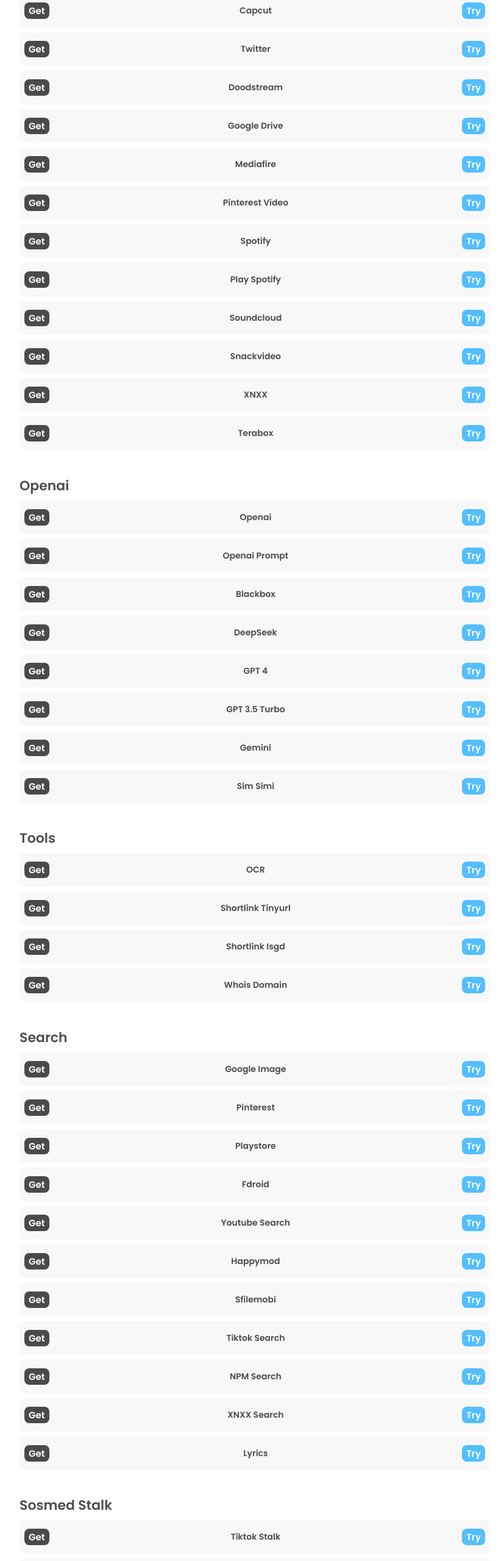
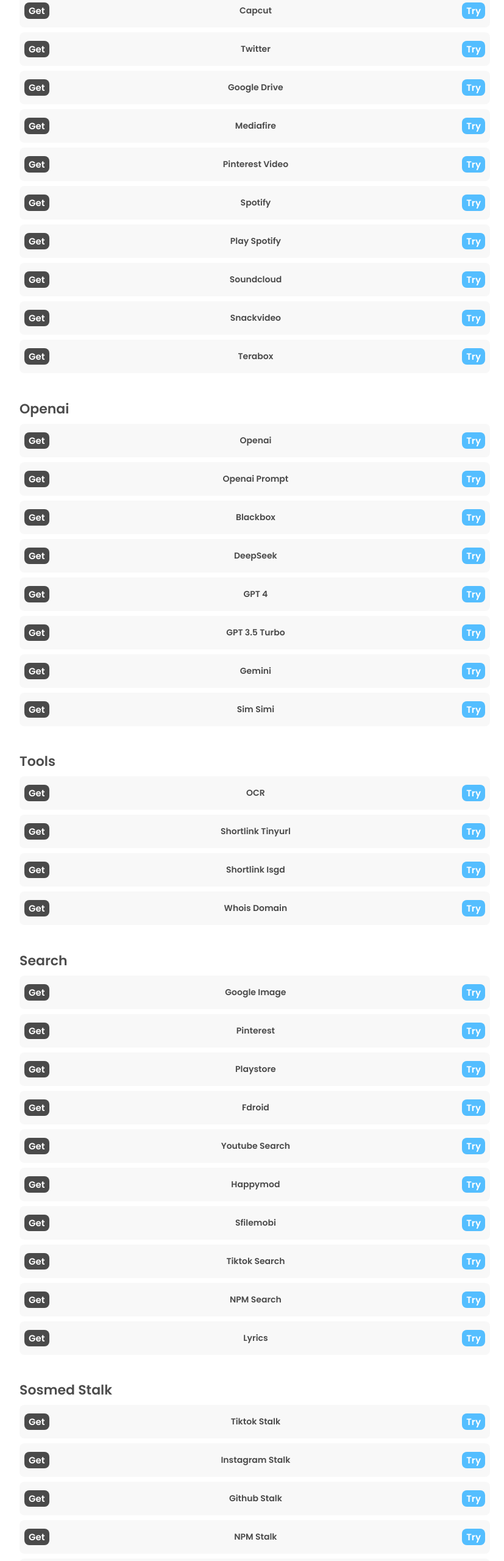
Before and after one commit to Zarukabot/zaruka-restapi, a website: page index.html in a window 1280 px wide. Shown: the part 900-3460 px from the top of the page at 61% size, without its empty margins (222-1049 px from the left). Drawn offline with Linux system fonts and the light colour scheme; a web font is replaced by a local one.

Commit message:
Update index.html

```diff
--- a/index.html
+++ b/index.html
@@ -260,12 +260,6 @@
 
           <div class="endpoints">
             <p class="method">Get</p>
-            <p class="name">Doodstream</p>
-            <a href="/api/download/doodstream?url=">Try</i></a>
-          </div>
-
-          <div class="endpoints">
-            <p class="method">Get</p>
             <p class="name">Google Drive</p>
             <a href="/api/download/gdrive?url=">Try</i></a>
           </div>
@@ -304,12 +298,6 @@
             <p class="method">Get</p>
             <p class="name">Snackvideo</p>
             <a href="/api/download/snackvideo?url=">Try</i></a>
-          </div>
-
-          <div class="endpoints">
-            <p class="method">Get</p>
-            <p class="name">XNXX</p>
-            <a href="/api/download/xnxxdl?url=">Try</i></a>
           </div>
 
           <div class="endpoints">
@@ -473,12 +461,6 @@
 
           <div class="endpoints">
             <p class="method">Get</p>
-            <p class="name">XNXX Search</p>
-            <a href="/api/search/xnxx?q=">Try</i></a>
-          </div>
-
-          <div class="endpoints">
-            <p class="method">Get</p>
             <p class="name">Lyrics</p>
             <a href="/api/search/lyrics?q=">Try</i></a>
           </div>
@@ -547,12 +529,6 @@
             <p class="method">Get</p>
             <p class="name">Emoji To Gif</p>
             <a href="/api/imagecreator/emojitogif?emoji=">Try</i></a>
-          </div>
-
-          <div class="endpoints">
-            <p class="method">Get</p>
-            <p class="name">Pornhub</p>
-            <a href="/api/imagecreator/pornhub?text1=&text2=">Try</i></a>
           </div>
 
            <div class="endpoints">
```
